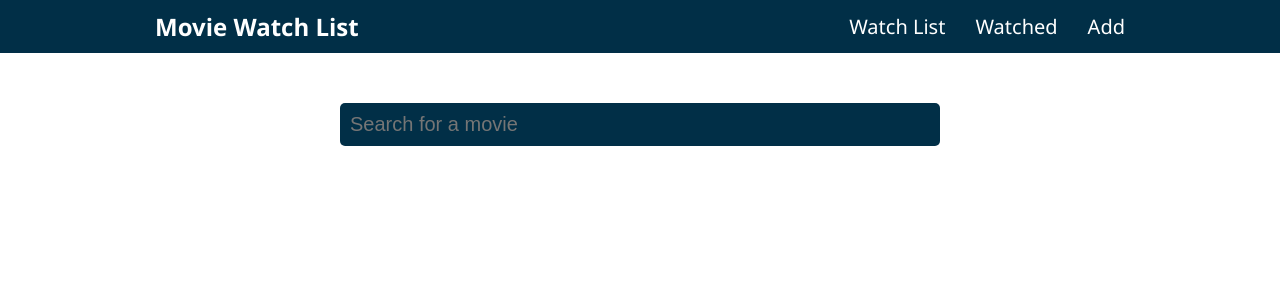
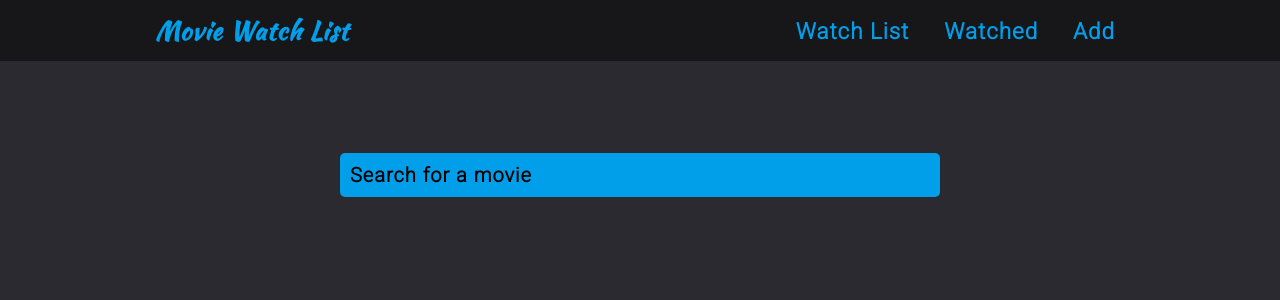
Before and after one commit to lucasli233/react-movie-watchlist-v1, a React (Create React App) app: page /add in a window 1280 px wide. Shown: the top 300 px of the page. Built offline with nearby package versions, Linux system fonts and the light colour scheme.

Commit message:
changed color theme

```diff
--- a/public/index.html
+++ b/public/index.html
@@ -24,7 +24,7 @@
       work correctly both with client-side routing and a non-root public URL.
       Learn how to configure a non-root public URL by running `npm run build`.
     -->
-    <title>React App</title>
+    <title>Movie Watchlist</title>
   </head>
   <body>
     <noscript>You need to enable JavaScript to run this app.</noscript>
--- a/src/App.css
+++ b/src/App.css
@@ -1,21 +1,29 @@
-@import url("https://fonts.googleapis.com/css2?family=Source+Sans+Pro:wght@300;400;600;700;900&display=swap");
+@import url("https://fonts.googleapis.com/css2?family=Roboto:wght@300&display=swap");
 
 * {
   --darkblue: #012f47;
   --lightblue: #019fe9;
+  --lightgrey: #2a2a30;
+  --darkgrey: #17171a;
+  font-family: "Roboto", sans-serif;
+  letter-spacing: 1px;
+  /* background-color: var(--lightgrey); */
 }
 
-body {
-  font-family: "Segoe UI", Tahoma, Geneva, Verdana, sans-serif;
+/* .root {
   padding: 0;
   margin: 0;
+} */
+
+.moviePage {
+  padding: 30px 0;
+  height: 100vh;
+  background-color: var(--lightgrey);
 }
 
 .container {
-  padding-right: 15px;
-  padding-left: 15px;
-  margin-right: auto;
-  margin-left: auto;
+  padding: 12px 15px;
+  margin: 0 auto;
 }
 
 @media (min-width: 768px) {
@@ -42,8 +50,9 @@ body {
   box-sizing: border-box;
 }
 
-input:focus {
-  outline: none;
+h1 {
+  color: var(--lightblue);
+  margin: 0;
 }
 
 .movieCard {
--- a/src/components/Add.js
+++ b/src/components/Add.js
@@ -6,11 +6,10 @@ import s from "./Add.module.css";
 export const Add = () => {
   const [query, setQuery] = useState("");
   const [results, setResults] = useState([]);
+
   const onChange = (e) => {
     e.preventDefault();
-
     setQuery(e.target.value);
-
     fetch(
       `https://api.themoviedb.org/3/search/movie?api_key=${process.env.REACT_APP_TMDB_KEY}&language=en-US&page=1&include_adult=false&query=${e.target.value}`
     )
@@ -24,8 +23,18 @@ export const Add = () => {
       });
   };
 
+  // const onChange2 = async (e) => {
+  //   e.preventDefault();
+  //   setQuery(e.target.value);]
+  //   const res = await fetch(
+  //     `https://api.themoviedb.org/3/search/movie?api_key=${process.env.REACT_APP_TMDB_KEY}&language=en-US&page=1&include_adult=false&query=${e.target.value}`
+  //   );
+  //   const  = await res.json();
+
+  // }
+
   return (
-    <div className="add-page">
+    <div className={s.addPage}>
       <div className="container">
         <div className={s.addContent}>
           <div className={s.inputWrapper}>
@@ -38,7 +47,7 @@ export const Add = () => {
           </div>
 
           {results.length > 0 && (
-            <ul className="results">
+            <ul className={s.results}>
               {results.map((movie) => (
                 <li key={movie.id}>
                   <ResultCard movie={movie} />
--- a/src/components/Add.module.css
+++ b/src/components/Add.module.css
@@ -1,17 +1,34 @@
+.addPage {
+  padding: 30px 0;
+  background-color: var(--lightgrey);
+  padding-bottom: 80vh;
+}
+
 .addContent {
   padding: 50px 0;
   max-width: 600px;
   margin: 0 auto;
 }
 
-.addContent .inputWrapper input {
+input:focus {
+  outline: none;
+  /* background-color: yellow; */
+}
+
+.inputWrapper input {
   width: 100%;
-  background-color: var(--darkblue);
+  background-color: var(--lightblue);
   padding: 10px;
   border-radius: 5px;
   border: none;
   color: white;
   font-size: 1.25rem;
+  font-weight: 700;
+}
+
+.inputWrapper input::placeholder {
+  color: black;
+  font-weight: 700;
 }
 
 .results {
--- a/src/components/Header.js
+++ b/src/components/Header.js
@@ -10,20 +10,24 @@ export const Header = () => {
       <header className={s.navBar}>
         <div className="container">
           <div className={s.innerContent}>
-            <div className={s.brand}>
-              <Link to="/">Movie Watch List</Link>
-            </div>
+            <Link to="/" className={s.brand}>
+              Movie Watch List
+            </Link>
             <ul className={s.navLinks}>
               <li>
-                <Link to="/">Watch List</Link>
+                <Link to="/" className={s.button1}>
+                  Watch List
+                </Link>
               </li>
 
               <li>
-                <Link to="/watched">Watched</Link>
+                <Link to="/watched" className={s.button1}>
+                  Watched
+                </Link>
               </li>
 
               <li>
-                <Link to="/add" className="navButton">
+                <Link to="/add" className={s.button1}>
                   Add
                 </Link>
               </li>
--- a/src/components/Header.module.css
+++ b/src/components/Header.module.css
@@ -1,28 +1,13 @@
+@import url("https://fonts.googleapis.com/css2?family=Kaushan+Script&display=swap");
+
 .navBar {
-  background-color: var(--darkblue);
+  background-color: var(--darkgrey);
 }
 
 .innerContent {
   display: flex;
   justify-content: space-between;
   align-items: center;
-  padding: 10px 0;
-}
-
-.navBar a {
-  color: white;
-  font-size: 1.25rem;
-  text-decoration: none;
-  transition: all 0.3s ease;
-}
-
-.navBar a:hover {
-  opacity: 0.7;
-}
-
-.brand a {
-  font-weight: 700;
-  font-size: 1.5rem;
 }
 
 .navLinks {
@@ -34,10 +19,37 @@
 }
 
 .navLinks li {
+  font-weight: 700;
   display: inline-block;
-  margin-right: 30px;
+  margin-right: 15px;
 }
 
 .navLinks li:last-child {
   margin-right: 0;
 }
+
+.brand {
+  font-weight: 700;
+  text-decoration: none;
+  font-size: 1.6rem;
+  font-family: "Kaushan Script", cursive;
+  color: var(--lightblue);
+}
+
+.button1 {
+  font-size: 1.4rem;
+  text-decoration: none;
+  transition: all 0.3s ease;
+  color: var(--lightblue);
+  padding: 10px;
+}
+
+.button1:hover {
+  background-color: var(--darkblue);
+  color: white;
+}
+
+.button1:active {
+  background-color: var(--darkblue);
+  color: white;
+}
--- a/src/components/ResultCard.module.css
+++ b/src/components/ResultCard.module.css
@@ -7,7 +7,7 @@
 .fillerPoster {
   width: 75px;
   height: 113px;
-  background-color: lightgrey;
+  background-color: var(--darkgrey);
   border-radius: 5px;
   margin-right: 15px;
   display: block;
@@ -22,7 +22,7 @@
 
 .title {
   font-size: 1.25rem;
-  color: var(--darkblue);
+  color: white;
   font-weight: 600;
   margin: 0;
 }
@@ -30,7 +30,7 @@
 .releaseDate {
   font-size: 1.25rem;
   font-weight: 300;
-  color: var(--darkblue);
+  color: white;
   margin: 0;
 }
 
@@ -53,7 +53,8 @@
 }
 
 .btn:hover {
-  background-color: #1aa762;
+  background-color: var(--darkblue);
+  color: white;
   opacity: 1;
   cursor: pointer;
 }
--- a/src/components/Watched.js
+++ b/src/components/Watched.js
@@ -1,10 +1,13 @@
 import React from "react";
+import s from "./Watched.module.css"
 
 //rafc
 export const Watched = () => {
   return (
-    <div>
-      <h1>Watched page</h1>
+    <div className="moviePage">
+      <div className="container">
+        <h1>Watched page</h1>
+      </div>
     </div>
   );
 };
--- a/src/components/Watchlist.js
+++ b/src/components/Watchlist.js
@@ -7,10 +7,10 @@ export const Watchlist = () => {
   const { watchlist } = useContext(GlobalContext);
 
   return (
-    <div className={s.moviePage}>
+    <div className="moviePage">
       <div className="container">
         <div className={s.header}>
-          <div className={s.heading}>My Watchlist</div>
+          <h1 className={s.heading}>My Watchlist</h1>
         </div>
 
         {watchlist.length > 0 ? (
--- a/src/components/Watchlist.module.css
+++ b/src/components/Watchlist.module.css
@@ -1,8 +1,3 @@
-/* Movie Page */
-.moviePage {
-  padding: 30px 0;
-}
-
 .header {
   display: flex;
   align-items: center;
@@ -10,7 +5,7 @@
   margin-bottom: 30px;
 }
 
-.countPill {
+/* .countPill {
   display: block;
   background-color: var(--lightblue);
   padding: 5px 15px;
@@ -18,12 +13,8 @@
   font-weight: 600;
   border-radius: 999px;
   color: var(--darkblue);
-}
+} */
 
-.moviePage.heading {
-  color: var(--darkblue);
-  margin: 0;
-}
 
 .movieGrid {
   display: grid;
```
Also changed, not shown: src/components/Watched.module.css (added), 1 other file (tests, documents, lock files or other folders).
